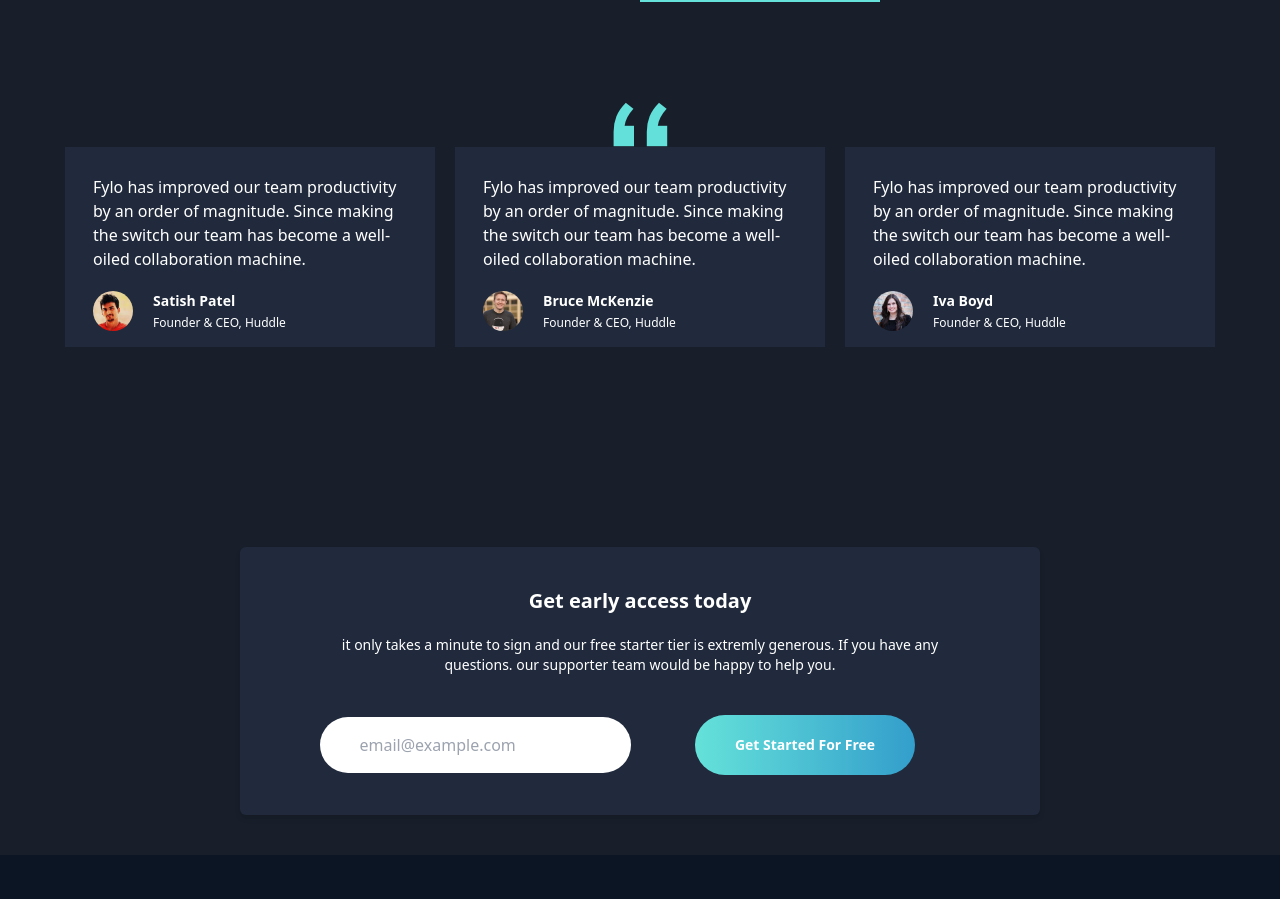
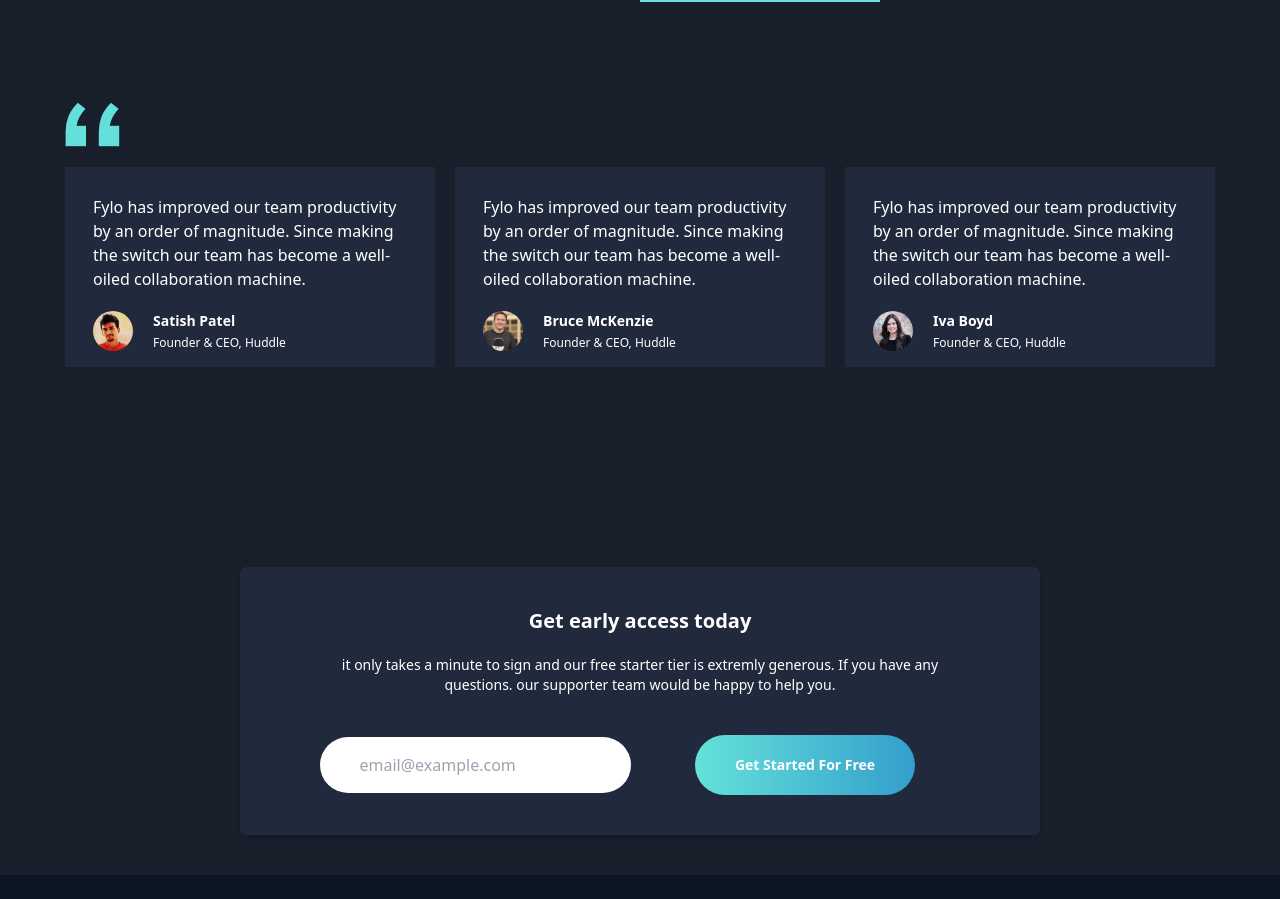
Before and after one commit to Zeddnyx/Fylo, a React (Vite) app: page / in a window 1280 px wide. Shown: the part 2203-3102 px from the top of the page. Built offline with nearby package versions, Linux system fonts and the light colour scheme.

Commit message:
fix overflow x

```diff
--- a/index.html
+++ b/index.html
@@ -6,7 +6,7 @@
     <meta name="viewport" content="width=device-width, initial-scale=1.0" />
     <title>Fylo | landing page</title>
   </head>
-  <body class='bg-main'>
+  <body class='bg-main overflow-x-hidden'>
     <div id="root"></div>
     <script type="module" src="/src/main.jsx"></script>
   </body>
--- a/src/page/Footer.jsx
+++ b/src/page/Footer.jsx
@@ -11,14 +11,13 @@
     </li>
   }
 
-  return <footer className='bg-footer text-xs  z-40 w-full h-screen lg:h-[520px] py-10 lg:py-80 px-10 grid gap-10 lg:text-xs'>
-    <div className='w-36 lg:w-40'>
+  return <footer className='bg-footer text-xs  z-40 h-screen lg:h-[520px] py-10 lg:py-80 px-10 grid gap-10 lg:text-xs'>
+    <div className='w-full'>
       <img src={Fylo} />
     </div>
      <div className='absolute h-40 w-full top-0 my-80'>
 
      </div>
-
     <div className='grid grid-cols-1 gap-10 lg:grid-cols-4'>
       <div className='grid gap-5 lg:w-[600px] lg:grid-cols-2 col-span-2'>
         <p className='flex gap-2 lg:w-96'>
--- a/src/page/Team.jsx
+++ b/src/page/Team.jsx
@@ -38,12 +38,8 @@
 
 
     </div>
-      <div className='hidden relative lg:flex top-20 '>
-        <img src={Quote} alt='quotes'/>
-      </div>
-
-      <div className='mt-20 grid gap-5 lg:grid-cols-3 z-20'>
-        <div className='relative lg:hidden'>
+    <div className='mt-20 grid gap-5 xl:grid-cols-3 z-20'>
+      <div className='relative xl:col-span-3'>
         <img src={Quote} alt='quotes'/>
       </div>
       <Comment img={Pro1} name='Satish Patel'
```
Lines whose indentation alone changed are shown as unchanged.
